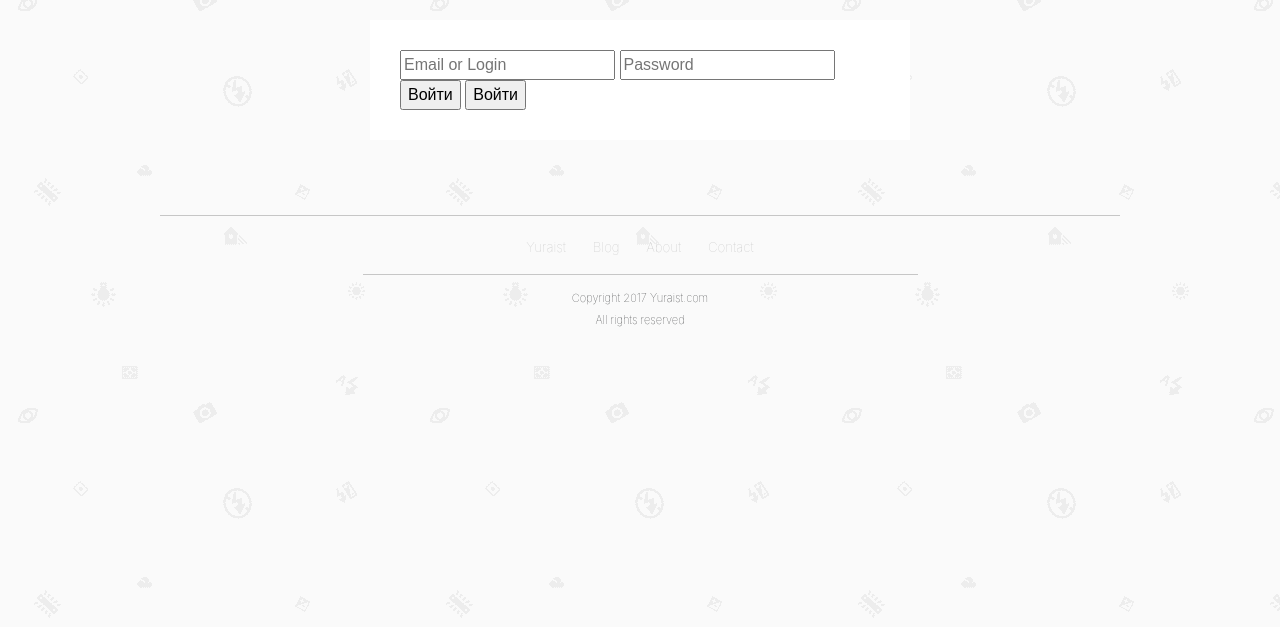
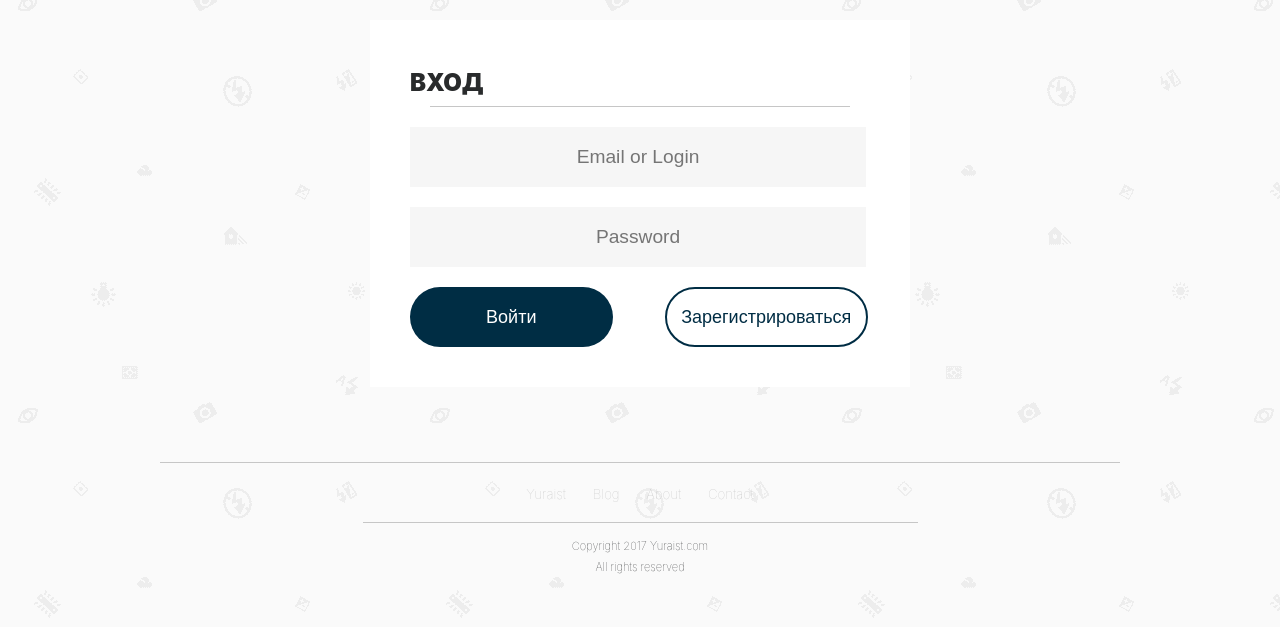
Before and after one commit to Yuraist/yuraist-blog, a Django app: page /login/ in a window 1280 px wide. Shown: the part 72-699 px from the top of the page. Run offline with Django 3.2, Linux system fonts and the light colour scheme; some libraries are stand-ins or nearby versions.

Commit message:
created registration and login templates

```diff
--- a/authentification/templates/authentification/login.html
+++ b/authentification/templates/authentification/login.html
@@ -7,12 +7,19 @@
     <div class="row justify-content-center">
         <div class="col-6">
             <div class="post">
-
+                <h2 class="bar-title left-title">ВХОД</h2>
+                <div class="sidebar-line"></div>
                 <form>
-                    <input type="text" name="email_or_login" placeholder="Email or Login">
-                    <input type="password" name="password" placeholder="Password">
-                    <button type="submit" name="login">Войти</button>
-                    <button type="submit" name="login">Войти</button>
+                    <input type="text" name="email_or_login" placeholder="Email or Login" class="full-width">
+                    <input type="password" name="password" placeholder="Password" class="full-width">
+                    <div class="row">
+                        <div class="col-md-6">
+                            <button type="submit" name="login" id="login">Войти</button>
+                        </div>
+                        <div class="col-md-6">
+                            <button type="submit" name="register" id="register">Зарегистрироваться</button>
+                        </div>
+                    </div>
                 </form>
             </div>
         </div>
--- a/authentification/views.py
+++ b/authentification/views.py
@@ -3,3 +3,7 @@ from django.shortcuts import render
 # Create your views here.
 def login(request):
     return render(request, 'authentification/login.html')
+
+
+def registration(request):
+    return render(request, 'authentification/registration.html')
--- a/yuraist/static/css/style.css
+++ b/yuraist/static/css/style.css
@@ -216,3 +216,49 @@ footer {
 .social-buttons li {
     display: inline;
 }
+
+.col-6 {
+    max-width: 95%;
+}
+
+input {
+    height: 60px;
+    border: none;
+    color: #BEBEBE;
+    background-color: #F6F6F6;
+    padding: 10px;
+    width: 95%;
+    margin: 10px;
+    text-align: center;
+    font-size: larger;
+}
+
+.full-width {
+
+}
+
+#login, #register {
+    margin: 10px;
+    height: 60px;
+    border: none;
+    color: white;
+    background-color: #002D44;
+    min-width: 90%;
+    max-width: 100%;
+    font-size: large;
+    border-radius: 100px;
+}
+
+#register {
+    background: none;
+    color: #002D44;
+    font-size: large;
+    text-align: center;
+    border: 2px solid #002D44;
+    border-radius: 100px;
+}
+
+.left-title {
+    text-align: left;
+    margin-left: 10px;
+}
--- a/yuraist/urls.py
+++ b/yuraist/urls.py
@@ -1,7 +1,7 @@
 from django.conf.urls import include, url
 from django.contrib import admin
 from .views import main
-from authentification.views import login
+from authentification.views import login, registration
 
 urlpatterns = [
     # Examples:
@@ -12,4 +12,5 @@ urlpatterns = [
     url(r'^blog/', include('blog.urls')),
     url(r'^info/', include('info.urls')),
     url(r'^login/$', login, name='login'),
+    url(r'^registration/$', registration, name='registration'),
 ]
```
Also changed, not shown: authentification/templates/authentification/registration.html (+22 -1 lines).
